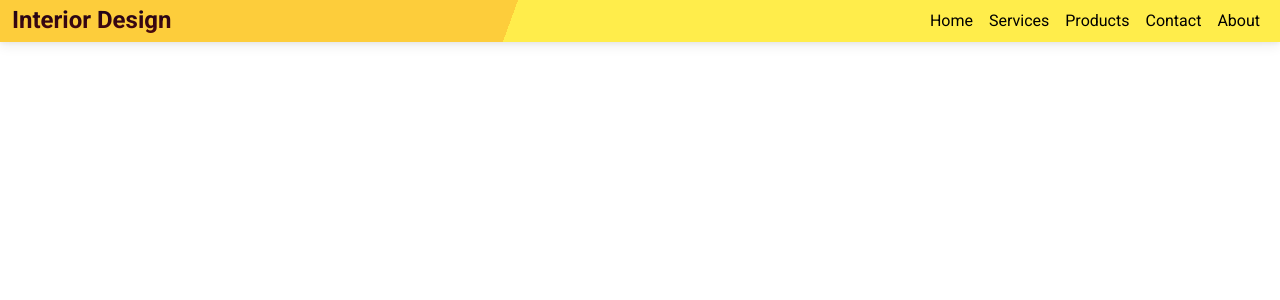
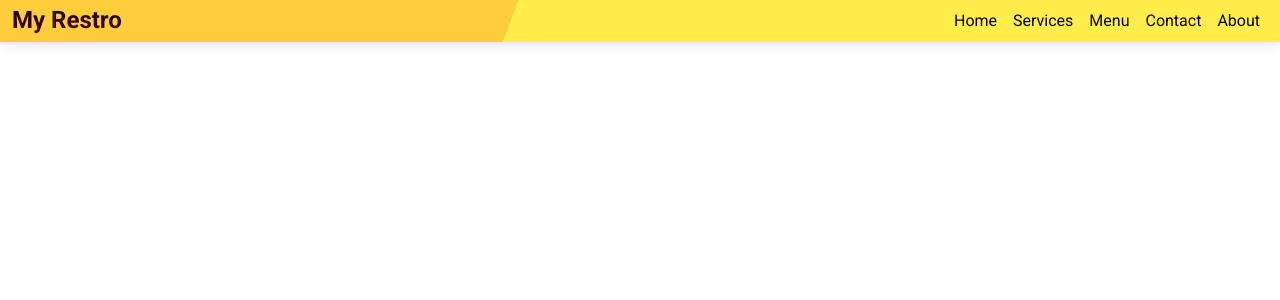
Before and after one commit to Mayankgangwr/InteriorPortfilio, a React (Create React App) app: page /nav in a window 1280 px wide. Shown: the top 300 px of the page. Built offline with nearby package versions, Linux system fonts and the light colour scheme; a web font is replaced by a local one.

Commit message:
Update 3 files

```diff
--- a/src/home.js
+++ b/src/home.js
@@ -39,72 +39,72 @@ const Home = () => {
   const [slider, setSlider] = useState([
     {
       id: 1,
-      img: "../imgs/pexels-huseyn-kamaladdin-667838.jpg",
+      img: "https://cdn.pixabay.com/photo/2017/12/09/08/18/pizza-3007395_960_720.jpg",
       alt: "img1",
       bg: "linear-gradient(to right top, #051937, #004d7a, #008793, #00bf72, #a8eb12)",
       heading: "It's My Best Work Of My Designing Career",
       line: "Culture Shapes values. Values Determine The Future.",
-      btn: "Book Now",
-      btn1: "More Info",
+      btn: "Order Now",
+      btn1: "just in 120",
     },
     {
       id: 2,
-      img: "../imgs/pexels-jean-van-der-meulen-1457842.jpg",
+      img: "https://cdn.pixabay.com/photo/2018/01/31/09/57/coffee-3120750__340.jpg",
       alt: "img2",
       bg: "linear-gradient(to right top, #5d6f89, #477d90, #418a88, #5b9274, #85965f)",
       bg1: "linear-gradient(to bottom, #d85cc8, #c95bce, #b85bd4, #a45bd9, #8e5cde)",
       heading: "It's My Best Work Of My Designing Career",
       line: "Culture Shapes values. Values Determine The Future.",
-      btn: "Book Now",
-      btn1: "More Info",
+      btn: "Order Now",
+      btn1: "just in 130",
     },
     {
       id: 3,
-      img: "../imgs/pexels-lisa-fotios-1090638.jpg",
+      img: "https://cdn.pixabay.com/photo/2020/03/15/23/05/momos-4935232_960_720.jpg",
       alt: "img3",
       bg: "linear-gradient(to right bottom, #362d37, #5f404a, #865650, #9f7550, #a39c59)",
       heading: "It's My Best Work Of My Designing Career",
       line: "Culture Shapes values. Values Determine The Future.",
-      btn: "Book Now",
-      btn1: "More Info",
+      btn: "Order Now",
+      btn1: "just in 150",
     },
     {
       id: 4,
-      img: "../imgs/pexels-pixabay-276724.jpg",
+      img: "https://static.toiimg.com/photo/94078477.cms",
       alt: "img4",
       bg: "linear-gradient(to right top, #9f68a4, #c76689, #d67267, #cc8a4c, #aea548)",
       heading: `It's My Best Work Of My  Designing Career`,
       line: "Culture Shapes values. Values Determine The Future.",
-      btn: "Book Now",
-      btn1: "More Info",
+      btn: "Order Now",
+      btn1: "just in 100",
     },
   ]);
   const [service, setService] = useState([
     {
       id: 1,
-      title: "Interior",
-      img: "../imgs/pexels-huseyn-kamaladdin-667838.jpg",
+      title: "QR Order",
+      img: "https://www.ordermate.com.au/hubfs/banner-table-ordering-mobile3.jpg",
       des: "Some quick example text to build on the card title and make up the bulk of the cards content.",
       alt: "img1",
     },
     {
       id: 2,
-      title: "Interior",
-      img: "../imgs/pexels-jean-van-der-meulen-1457842.jpg",
+      title: "Fresh Meals",
+      img: "https://img.freepik.com/premium-photo/cooking-fresh-meals-using-modern-multi-cooker-home_122732-1497.jpg",
       des: "Some quick example text to build on the card title and make up the bulk of the cards content.",
       alt: "img2",
     },
     {
       id: 3,
-      title: "Interior",
-      img: "../imgs/pexels-lisa-fotios-1090638.jpg",
+      title: "Digital Bill",
+      img: "https://cdn3.vectorstock.com/i/1000x1000/59/07/digital-bill-flat-concept-icon-payment-vector-26155907.jpg",
       des: "Some quick example text to build on the card title and make up the bulk of the cards content.",
       alt: "img3",
     },
     {
       id: 4,
-      title: "Interior",
-      img: "../imgs/pexels-pixabay-276724.jpg",
+      title: "Quality Food",
+      img: "https://encrypted-tbn0.gstatic.com/images?q=tbn:ANd9GcRpUaC1R6DfQwUJfg5e2ElljyE3464NVjw_5xBXY0E2nZVlS-VMKvlm657S6VMKIWGl9yI&usqp=CAU",
       des: "Some quick example text to build on the card title and make up the bulk of the cards content.",
       alt: "img4",
     },
@@ -286,6 +286,39 @@ const Home = () => {
           }}
         >
           <h2 className="text-center my-3 logo">
+            <b className="section-title px-3">Menu</b>
+          </h2>
+                <div
+                  className="section-col col-xl-3 card-item col-lg-4 col-md-6 col-sm-6 col-xs-6 col-12 mt-3"
+                >
+                   <div className="card">
+                   <div className="card-body p-2">
+                      <div className="d-flex text-black p-0">
+                         <img src="https://images.pexels.com/photos/1566837/pexels-photo-1566837.jpeg?auto=compress&cs=tinysrgb&w=1260&h=750&dpr=1"
+                           alt="Generic placeholder image" className="food-logo" />
+                         <div className='row ps-3'>
+                              <div className='col-12'>
+                                   <h6 className='text-start'>Pizza</h6>
+                              </div>
+                              <div className='col-12'>
+                                 <span className='price sale-price pe-2'>$100</span>
+                                 <span className='price mrp'>$125</span>
+                              </div>
+                         </div>
+                      </div>
+                   </div>
+               </div>
+                </div>
+
+        </div>
+        <div
+          className="row pb-5 pt-2 mt-5 section"
+          style={{
+            background:
+              "linear-gradient(to right top, #976456, #9e7358, #a2825d, #a49266, #a4a272, #a0a97a, #9db084, #99b78f, #94b795, #8fb79a, #8cb69f, #8ab5a4)",
+          }}
+        >
+          <h2 className="text-center my-3 logo">
             <b className="section-title px-3">Products</b>
           </h2>
           {service.length > 0 &&
--- a/src/nav.js
+++ b/src/nav.js
@@ -2,7 +2,7 @@ import React, { useState } from "react";
 import { Link, useNavigate } from "react-router-dom";
 import "./nav.css";
 const Nav = () => {
-  const links = ["home", "services", "products", "contact", "about"];
+  const links = ["home", "services", "Menu", "contact", "about"];
   const navigate = useNavigate();
   const [searchdata, setSearchdata] = useState("");
   const handleSearch = (e) => {
@@ -26,7 +26,7 @@ const Nav = () => {
         <div className="container-fluid">
           <a className="navbar-brand mt-2 mt-lg-0 d-mobile" href="#">
             <h4 className="my-auto logo">
-              <b>Interior Design</b>
+              <b>My Restro</b>
             </h4>
           </a>
           <div className="dropdown ms-3 mt-1 d-mobile">
@@ -62,7 +62,7 @@ const Nav = () => {
           >
             <a className="navbar-brand mt-2 mt-lg-0" href="#">
               <h4 className="my-auto logo">
-                <b>Interior Design</b>
+                <b>My Restro</b>
               </h4>
             </a>
             <ul className="navbar-nav ms-auto mb-2 mb-lg-0">
--- a/src/style.css
+++ b/src/style.css
@@ -124,3 +124,7 @@ hr {
   padding-right: 5px !important;
   padding-left: 5px !important;
 }
+.food-logo {
+  width: 70px !important;
+  height: 70px !important;
+}
```
